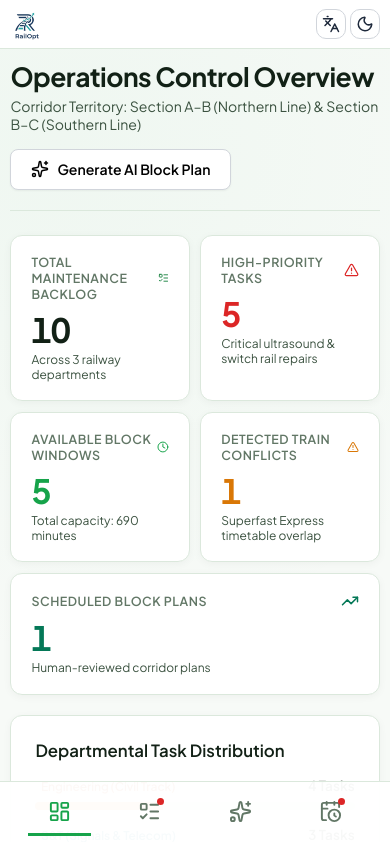
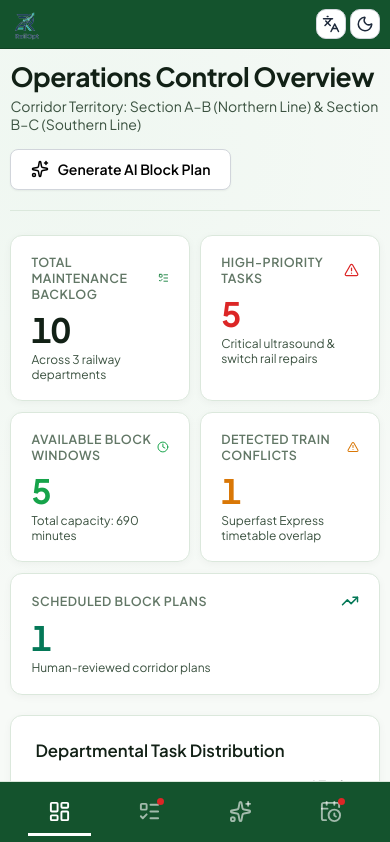
Before and after one commit to mukuljindal161-cmd/prototype_2, a React (Vite) app: page / in a window 390 px wide. Shown: the top 842 px of the page. Built offline with nearby package versions, Linux system fonts and the light colour scheme.

Commit message:
Set navbar to dark green with white text for contrast

```diff
--- a/src/index.css
+++ b/src/index.css
@@ -35,7 +35,7 @@
   --status-purple-bg: rgba(139, 92, 246, 0.12);
   --status-purple-border: rgba(139, 92, 246, 0.35);
 
-  --nav-bg: rgba(255, 255, 255, 0.97);
+  --nav-bg: #14532d;
   --table-header-bg: #f2f8f3;
   --table-row-border: #e2ede3;
   --table-row-hover: #f1f9f2;
@@ -96,7 +96,7 @@
   --status-purple-bg: rgba(168, 85, 247, 0.14);
   --status-purple-border: rgba(168, 85, 247, 0.35);
 
-  --nav-bg: rgba(0, 0, 0, 0.96);
+  --nav-bg: #0f3d22;
   --table-header-bg: #090e0b;
   --table-row-border: rgba(255, 255, 255, 0.07);
   --table-row-hover: rgba(34, 197, 94, 0.04);
@@ -286,7 +286,7 @@ input, select, textarea {
   justify-content: space-between;
   padding: 0.65rem 1.5rem;
   background: var(--nav-bg);
-  border-bottom: 1px solid var(--border-subtle);
+  border-bottom: 1px solid rgba(0, 0, 0, 0.2);
   position: sticky;
   top: 0;
   z-index: 50;
@@ -336,7 +336,7 @@ input, select, textarea {
   border-bottom: 2.5px solid transparent !important;
   font-size: 0.86rem;
   font-weight: 500;
-  color: var(--text-secondary);
+  color: rgba(255, 255, 255, 0.75);
   transition: color 0.2s cubic-bezier(0.16, 1, 0.3, 1), border-color 0.2s cubic-bezier(0.16, 1, 0.3, 1);
   white-space: nowrap;
   flex-shrink: 0;
@@ -350,16 +350,16 @@ input, select, textarea {
 }
 
 .nav-item:hover {
-  color: var(--text-primary);
-  background: transparent !important;
-  border-bottom: 2.5px solid rgba(22, 163, 74, 0.35) !important;
+  color: #ffffff;
+  background: transparent !important;
+  border-bottom: 2.5px solid rgba(255, 255, 255, 0.4) !important;
 }
 
 .nav-item.active {
-  color: var(--accent-cyan) !important;
-  background: transparent !important;
-  border: none !important;
-  border-bottom: 2.5px solid var(--accent-cyan) !important;
+  color: #ffffff !important;
+  background: transparent !important;
+  border: none !important;
+  border-bottom: 2.5px solid #ffffff !important;
   font-weight: 700;
 }
 
@@ -469,7 +469,7 @@ input, select, textarea {
     border-radius: 0 !important;
     border: none !important;
     border-bottom: 3px solid transparent !important;
-    color: var(--text-muted);
+    color: rgba(255, 255, 255, 0.6);
     background: transparent !important;
     transition: color 0.2s cubic-bezier(0.16, 1, 0.3, 1), border-color 0.2s cubic-bezier(0.16, 1, 0.3, 1), transform 0.15s ease;
     min-width: 56px;
@@ -485,7 +485,7 @@ input, select, textarea {
   }
 
   .mobile-nav-item:hover {
-    color: var(--text-primary);
+    color: #ffffff;
     background: transparent !important;
   }
 
@@ -495,26 +495,26 @@ input, select, textarea {
 
   /* Underline only on mobile active section */
   .mobile-nav-item.active {
-    color: var(--accent-cyan) !important;
+    color: #ffffff !important;
     background: transparent !important;
     border: none !important;
-    border-bottom: 3px solid var(--accent-cyan) !important;
+    border-bottom: 3px solid #ffffff !important;
   }
 
   .mobile-nav-item.active svg {
-    color: var(--accent-cyan) !important;
+    color: #ffffff !important;
   }
 
   body[data-theme='light'] .mobile-bottom-nav {
-    background: #ffffff;
-    border-top: 1px solid #dbe8dc;
+    background: #14532d;
+    border-top: 1px solid rgba(0,0,0,0.2);
   }
 
   body[data-theme='light'] .mobile-nav-item.active {
-    color: var(--accent-cyan) !important;
+    color: #ffffff !important;
     background: transparent !important;
     border: none !important;
-    border-bottom: 3px solid var(--accent-cyan) !important;
+    border-bottom: 3px solid #ffffff !important;
   }
 
   /* Ensure page content never gets cut off by fixed bottom nav bar */
```
